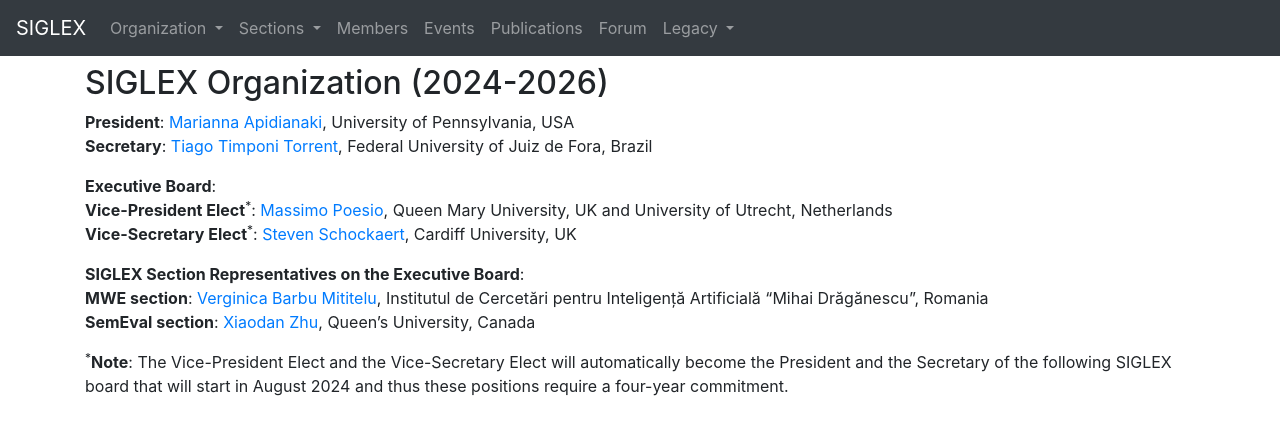
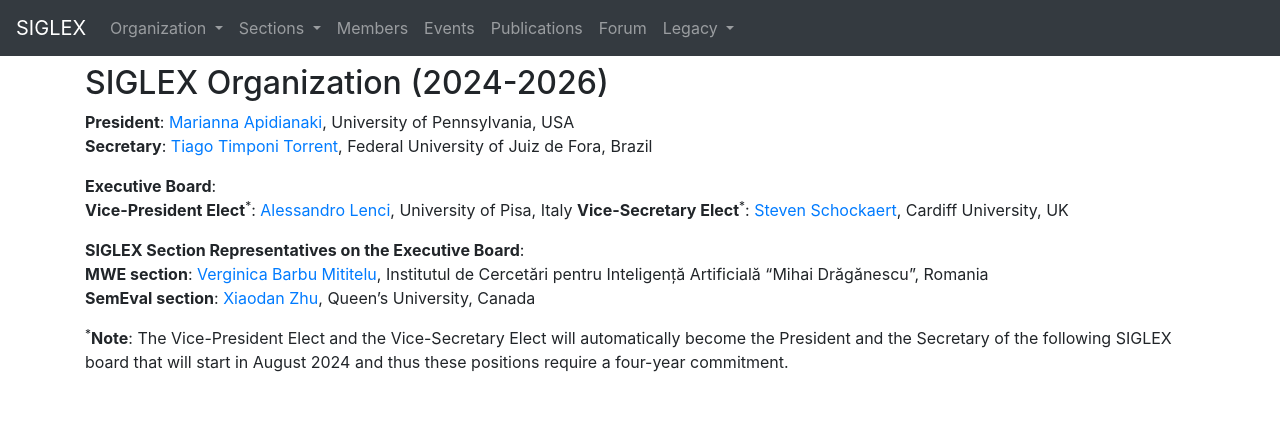
Before and after one commit to acl-org/siglex, a Jekyll site: the page built from board/2024.md, in a window 1280 px wide. Shown: the top 435 px of the page. Built offline with Jekyll 4.4.1, drawn with Linux system fonts in a browser that asks for light colours.

Commit message:
Update 2024.md

```diff
--- a/board/2024.md
+++ b/board/2024.md
@@ -9,7 +9,7 @@ title: "Board 2024-2026"
 **Secretary**: [Tiago Timponi Torrent](https://www.tiagotorrent.com/), Federal University of Juiz de Fora, Brazil
 
 **Executive Board**:
-**Vice-President Elect**<sup>*</sup>: [Massimo Poesio](http://www.massimopoesio.org), Queen Mary University, UK and University of Utrecht, Netherlands
+**Vice-President Elect**<sup>*</sup>: [Alessandro Lenci](https://people.unipi.it/alessandro_lenci/), University of Pisa, Italy
 **Vice-Secretary Elect**<sup>*</sup>: [Steven Schockaert](https://profiles.cardiff.ac.uk/staff/schockaerts1), Cardiff University, UK
 
 **SIGLEX Section Representatives on the Executive Board**:
```
